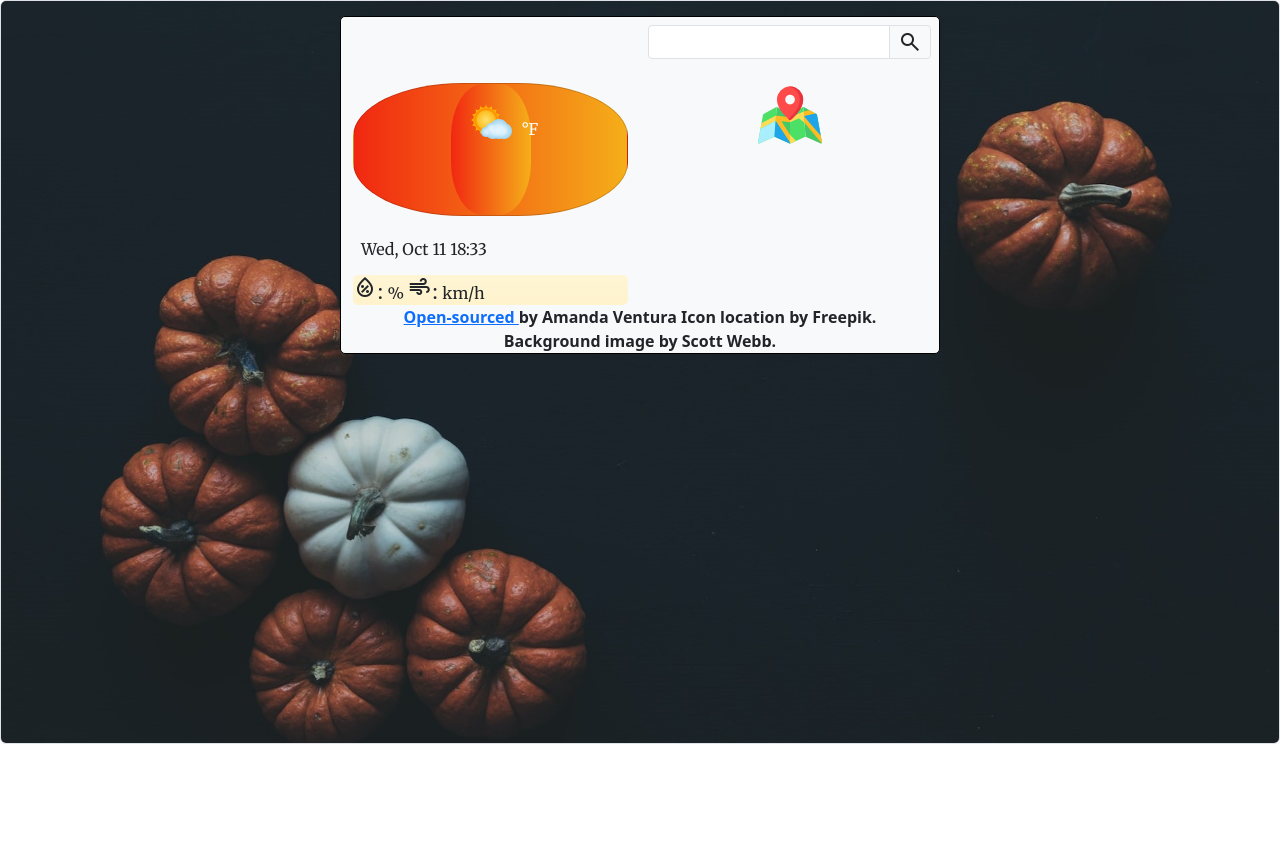
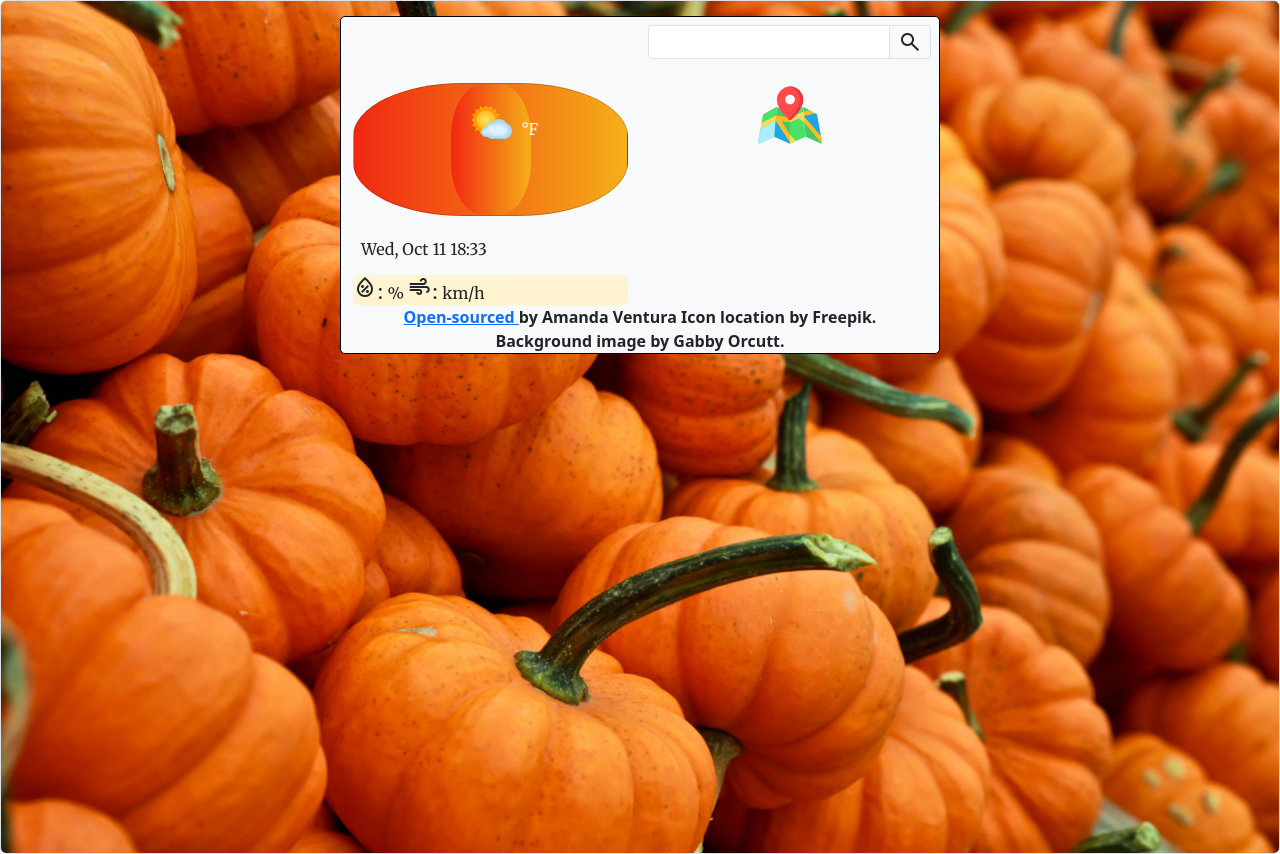
Before and after one commit to ASV185/javascript-weather-app, a plain HTML site: page index.html in a window 1280 px wide. Before the commit the page ends 800 px from the top, so only its background shows below. Drawn offline with nearby package versions, Linux system fonts and the light colour scheme; no server answers.

Commit message:
changed background image

```diff
--- a/index.html
+++ b/index.html
@@ -75,11 +75,11 @@
                     by Amanda Ventura
                     Icon location by Freepik.
                     <br>
-                    Background image by Scott Webb.
+                    Background image by Gabby Orcutt.
                 </footer>
             </section>
         </div>
-        <img src="images/mini-pumpkins-pic.jpg" alt="Mini Pumpkins pic"
+        <img src="images/several-pumpkins.jpg" alt="Several Pumpkins pic"
             class="object-fit-md-contain border rounded mw-100 mh-100">
         <script src="index.js"></script>
     </div>
```
Also changed, not shown: images/mini-pumpkins-pic.jpg (deleted), images/several-pumpkins.jpg (added).
